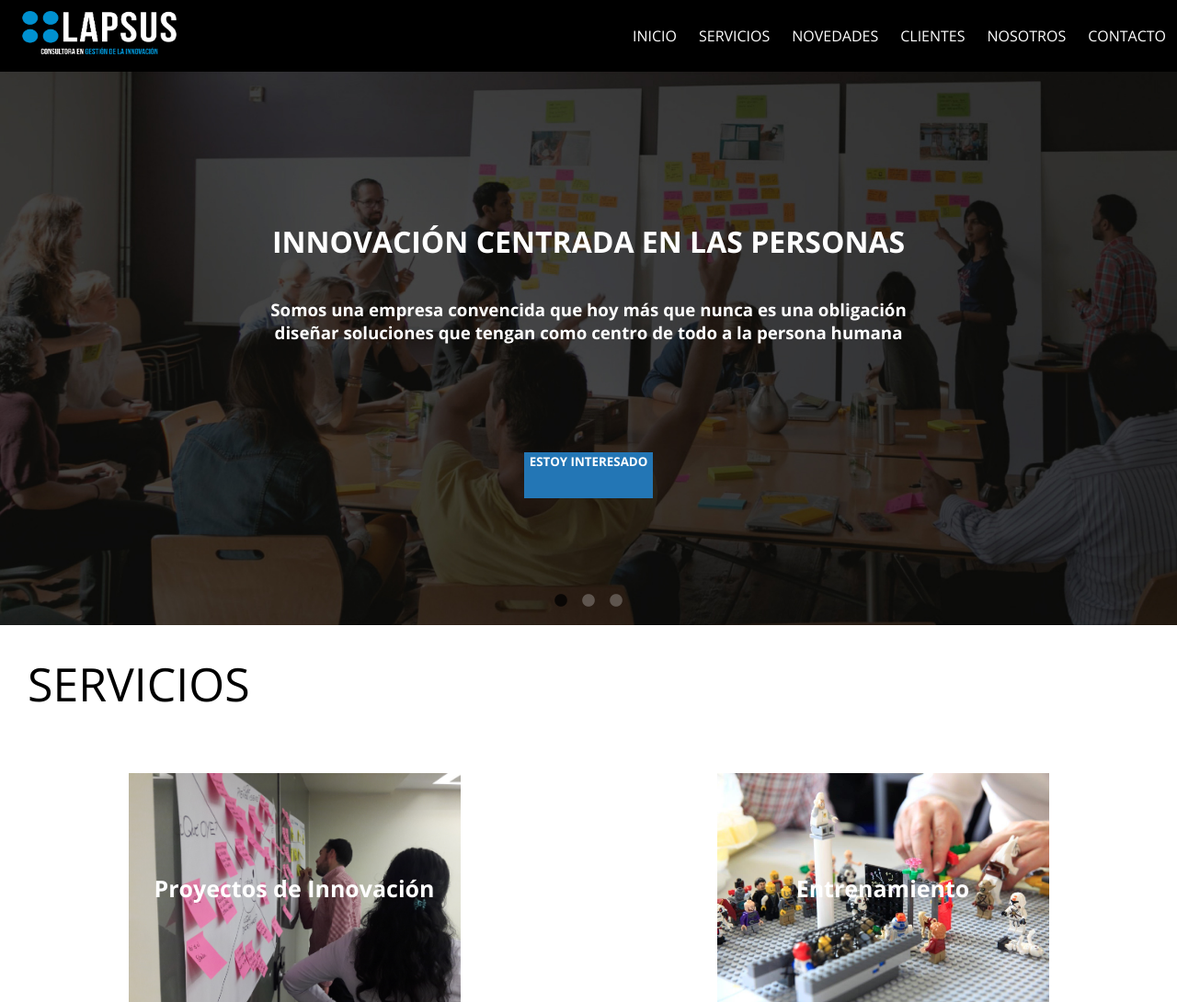
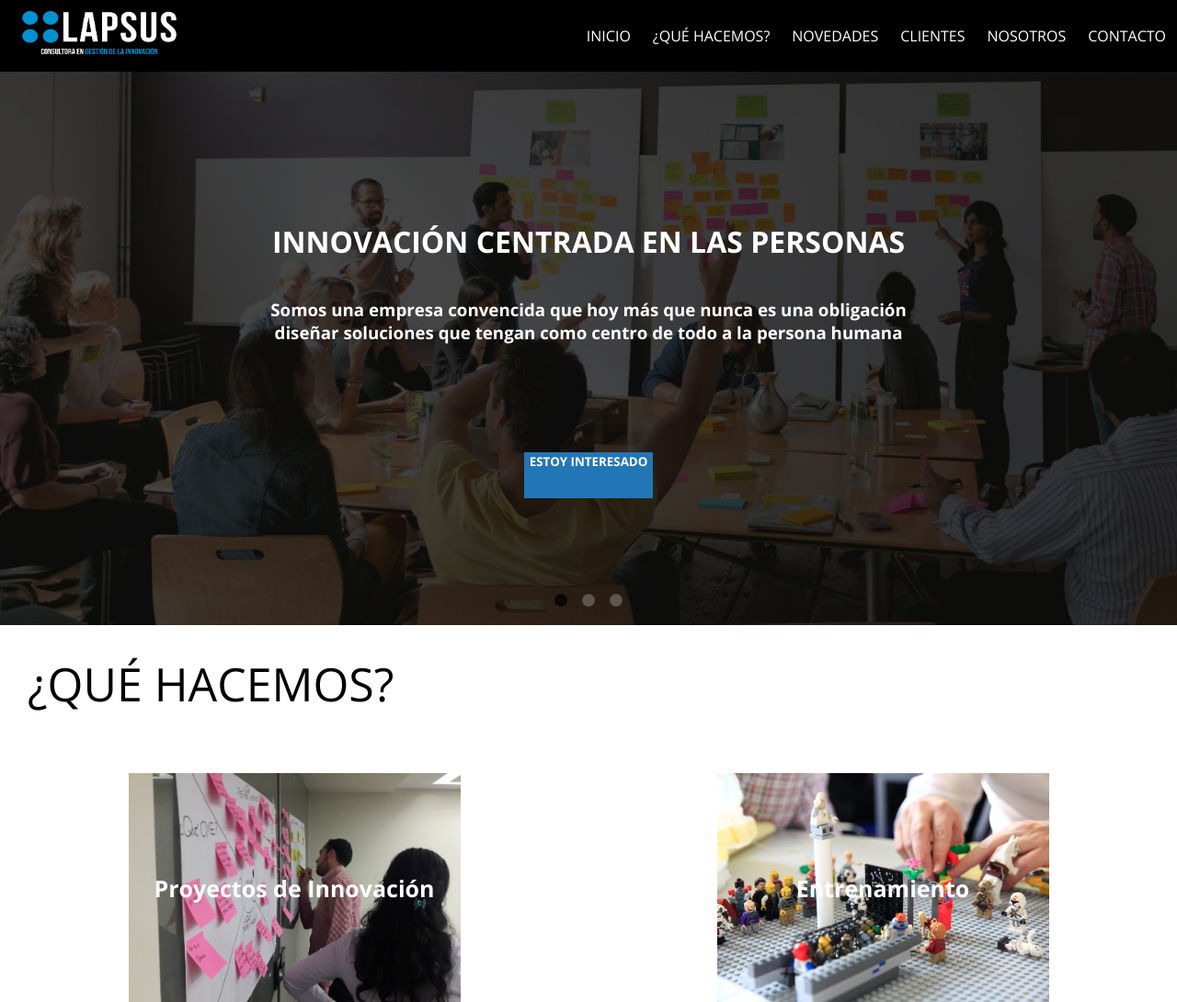
Before and after one commit to brunoliu01/lapsus, a PHP site: page /index.html in a window 1280 px wide; the page is wider, and only the part inside the window is pictured. Shown: the top 1090 px of that part at 92% size. Run offline with PHP 8.4, Linux system fonts and the light colour scheme.

Commit message:
modifico el menú

```diff
--- a/index.html
+++ b/index.html
@@ -2,7 +2,7 @@
 <html>
 
 <head>
-	  <link rel="icon" type="image/x-icon" href="./img/Scoticono.ico" />
+	  <link rel="icon" type="image/x-icon" href="./img/favicon.ico" />
      <meta property="og:title" content="INNOVACIÓN CENTRADA EN LAS PERSONAS">
      <meta property="og:url" content="">
      <meta property="og:image" content="img/favicon.png" />
@@ -32,7 +32,7 @@
 		<div class="navegation-2">
 			<ul>
 			<li><a href="">INICIO</a></li>
-			<li ><a class="serviciosSection">SERVICIOS</a></li>
+			<li ><a class="serviciosSection">¿QUÉ HACEMOS?</a></li>
 			<li><a class="novedades-section">NOVEDADES</a></li>
 			<li><a class="client-section" >CLIENTES</a></li>
 			<li><a href="nosotros.html" class="nosotros-section">NOSOTROS</a></li>
@@ -70,7 +70,7 @@
 				</div>
 			</div>
 		</div>
-		<p class="serv"s>SERVICIOS</p>
+		<p class="serv">¿QUÉ HACEMOS?</p>
 	<section class="section-1">
 		<div class="sub-container">
 			<div class="img-container">
--- a/nosotros.css
+++ b/nosotros.css
@@ -28,7 +28,7 @@ body {
     height: 100%;
 }
 
-.cont-text-nosotros {
-	width: 82%;
 
+.container-nosotros {
+	height: 50px;
 }
--- a/nosotros.html
+++ b/nosotros.html
@@ -2,12 +2,14 @@
 <html>
 <head>
 	<title></title>
+	<link rel="shortcut icon" href="img/favicon.png">
 	<link rel="stylesheet" type="text/css" href="nosotros.css">
 	<meta charset="utf-8">
 	<meta name="viewport" content="width=device-width, user-scalable=no,  initial-scale=1.0, maximum-scale=1-0, minimun-scale=1.0">
 </head>
 <body>
 	<img class="img-map" src="img/img-contact-1.jpg">
+			<div class="container-nosotros">
 				<p class="text-nos text-size-nos">
 					NOSOTROS
 				</p>
--- a/style.css
+++ b/style.css
@@ -215,7 +215,7 @@ li:hover {
 }
 
 
-.client-text{
+.client-text {
 	font-size: 50px;
 	margin: 30px 0 0 50px;
 }
@@ -332,7 +332,7 @@ li:hover {
 	color: white;
 }
 
-ul{
+ul {
 	transition: 0.5s;
 }
 
```
